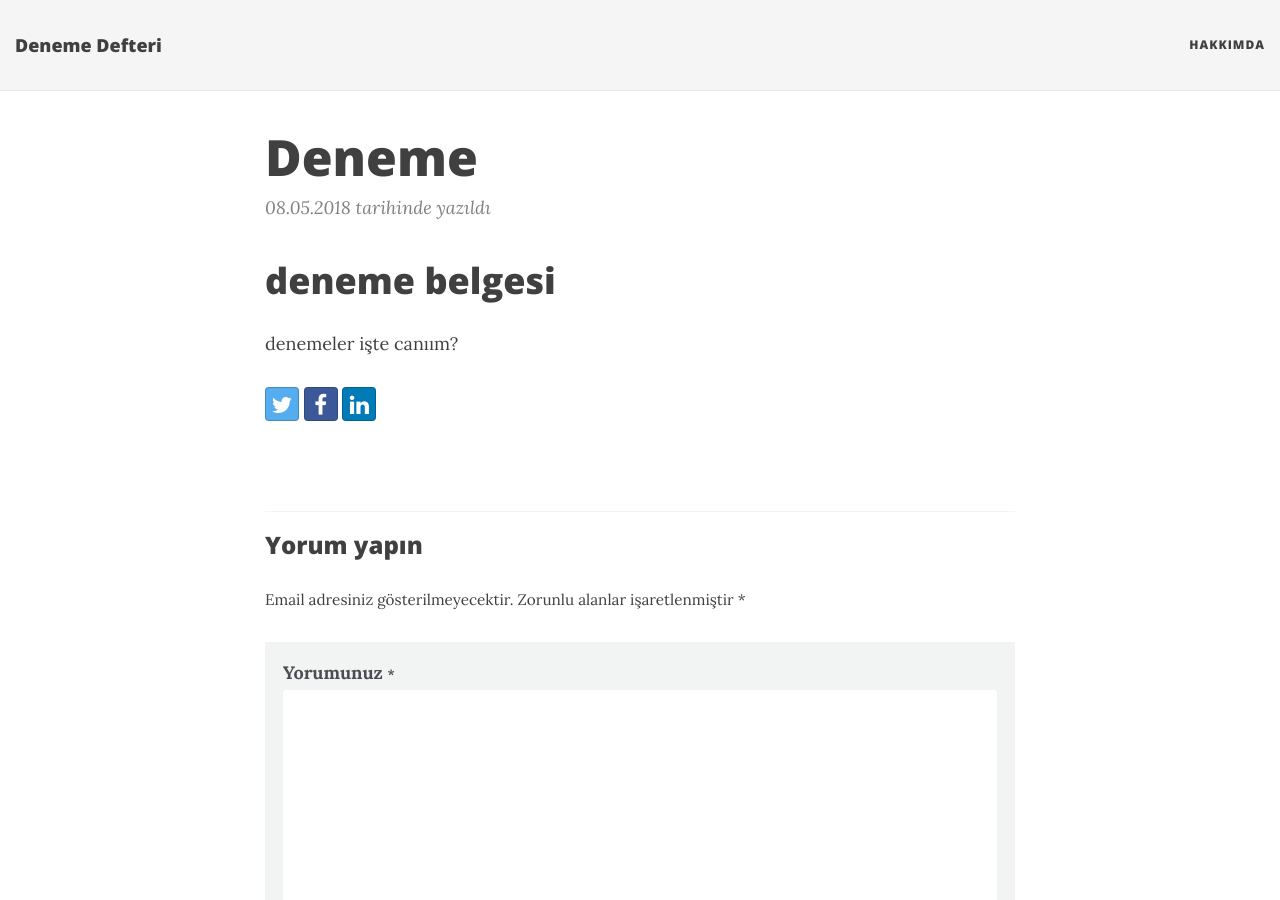
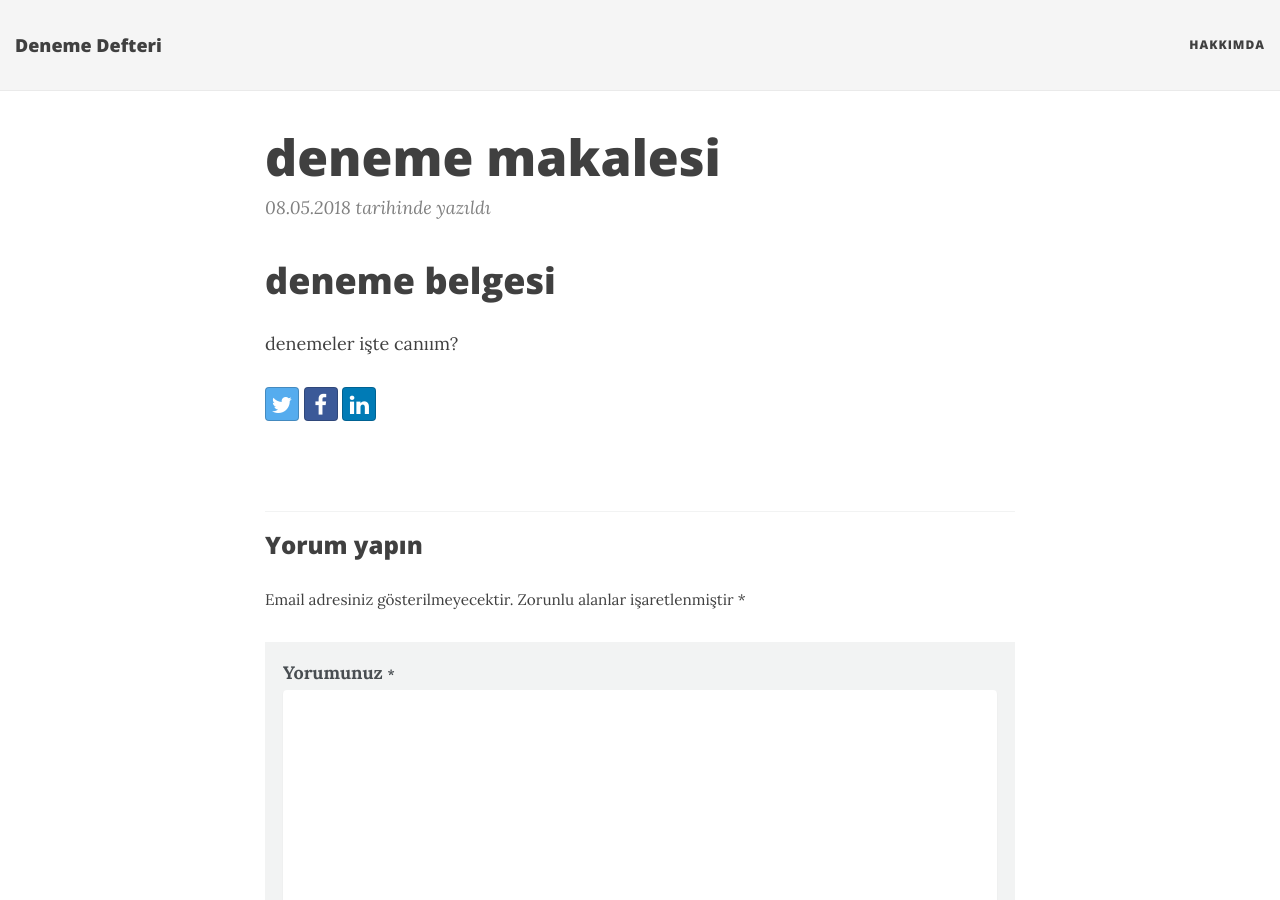
Before and after one commit to borfirbora/borfirbora.github.io, a Jekyll site: the page built from _posts/2018-05-08-deneme.md, in a window 1280 px wide and 900 px high. Built offline with Jekyll 4.4.1, drawn with Linux system fonts in a browser that asks for light colours; nearby versions of some CDN libraries.

Commit message:
Update 2018-05-08-deneme.md

```diff
--- a/_posts/2018-05-08-deneme.md
+++ b/_posts/2018-05-08-deneme.md
@@ -1,3 +1,9 @@
+---
+title: deneme makalesi
+tags: {deneme, denememe}
+permalink: "blog"
+---
+
 # deneme belgesi
 
 denemeler işte canıım?
```
